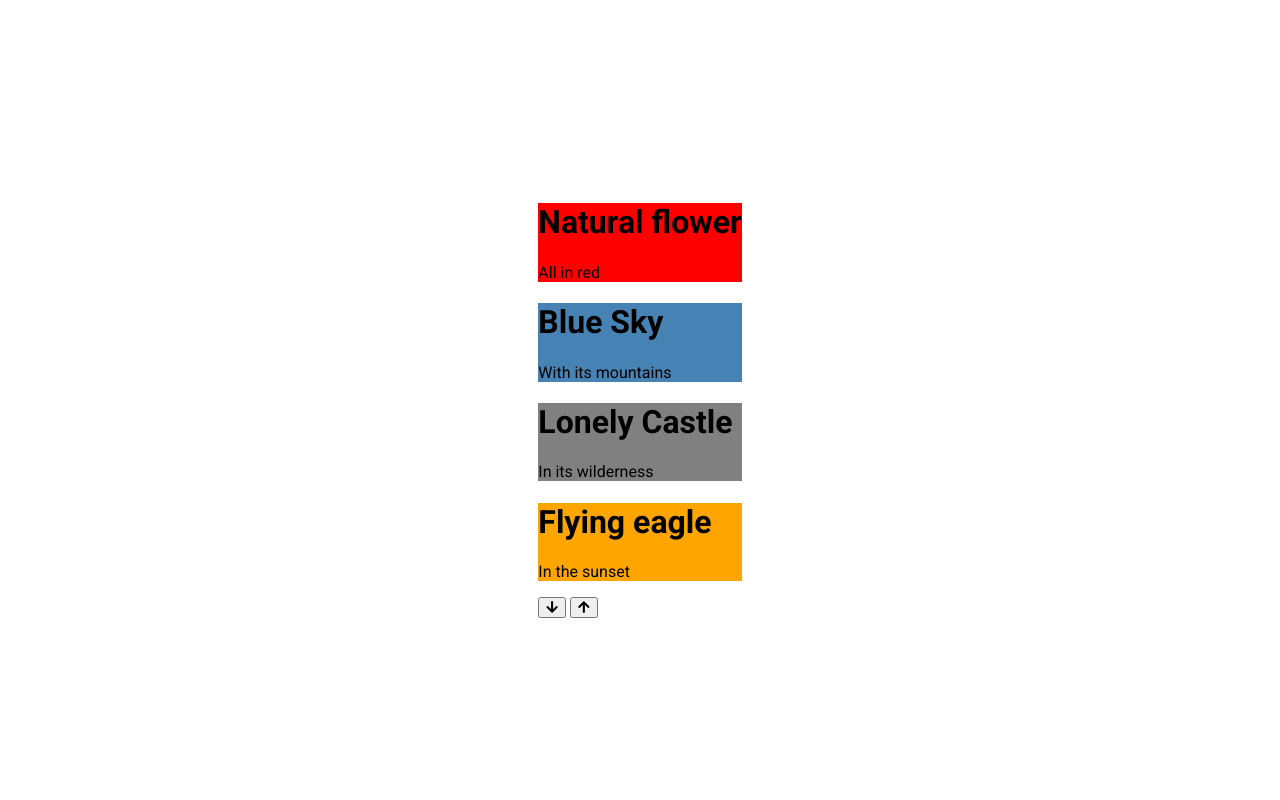
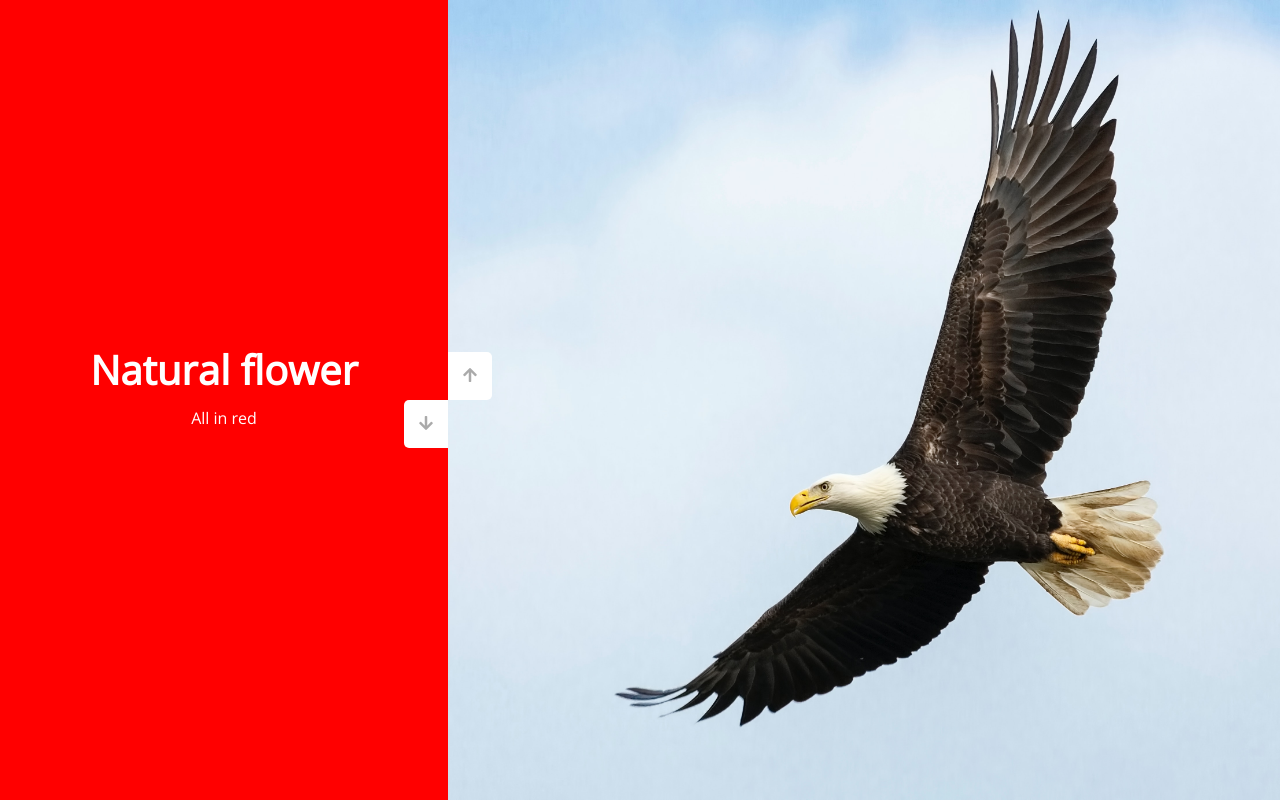
Before and after one commit to PrabinaRegmi/verticalSlider_MP-26, a plain HTML site: page index.html in a window 1280 px wide. Drawn offline with nearby package versions, Linux system fonts and the light colour scheme; grey boxes are pictures that could not be loaded.

Commit message:
complete UI style

```diff
--- a/style.css
+++ b/style.css
@@ -1,16 +1,100 @@
-@import url("https://fonts.googleapis.com/css2?family=Roboto:wght@400;700&display=swap");
+@import url("https://fonts.googleapis.com/css2?family=Open+Sans");
 
 * {
   box-sizing: border-box;
+  margin: 0;
+  padding: 0;
 }
 
 body {
-  font-family: "Roboto", sans-serif;
-  margin: 0;
+  font-family: "Open Sans", sans-serif;
+  height: 100vh;
+}
+
+.slider-container {
+  position: relative;
+  width: 100vw;
+  height: 100vh;
+  overflow: hidden;
+}
+
+/* styling left slide section */
+.left-slide {
+  position: absolute;
+  top: 0;
+  left: 0;
+  height: 100%;
+  width: 35%;
+}
+
+.left-slide > div {
+  height: 100%;
+  width: 100%;
   display: flex;
   flex-direction: column;
   align-items: center;
   justify-content: center;
-  height: 100vh;
-  overflow: hidden;
+  text-align: center;
+  color: white;
 }
+
+.left-slide h1 {
+  font-size: 40px;
+  margin-bottom: 10px;
+  margin-top: -30px;
+}
+
+/* styling right slide section */
+.right-slide {
+  position: absolute;
+  top: 0;
+  left: 35%;
+  height: 100%;
+  width: 65%;
+}
+
+.right-slide > div {
+  background-repeat: no-repeat;
+  background-position: center center;
+  background-size: cover;
+  height: 100%;
+  width: 100%;
+}
+
+/* styling button section */
+
+button {
+  font-size: 16px;
+  background-color: white;
+  color: #aaa;
+  border: none;
+  padding: 15px;
+  cursor: pointer;
+}
+
+button:hover {
+  color: #222;
+}
+
+button:focus {
+  outline: none;
+}
+
+.slider-container .action-buttons button {
+  position: absolute;
+  left: 35%;
+  top: 50%;
+  z-index: 100;
+}
+
+.slider-container .action-buttons .down-button {
+  transform: translateX(-100%);
+  border-bottom-left-radius: 5px;
+  border-top-left-radius: 5px;
+}
+
+.slider-container .action-buttons .up-button {
+  transform: translateY(-100%);
+  border-top-right-radius: 5px;
+  border-bottom-right-radius: 5px;
+}
```
